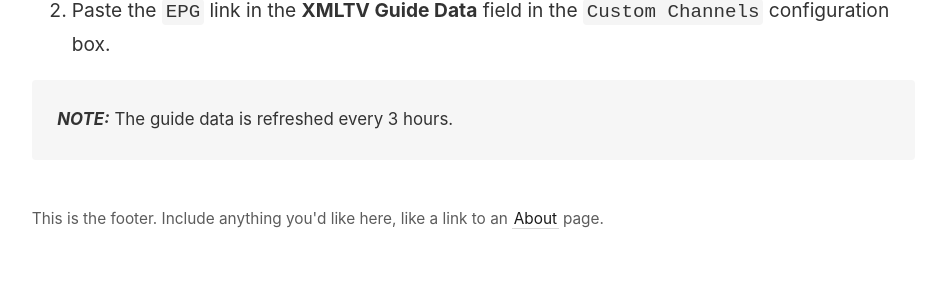
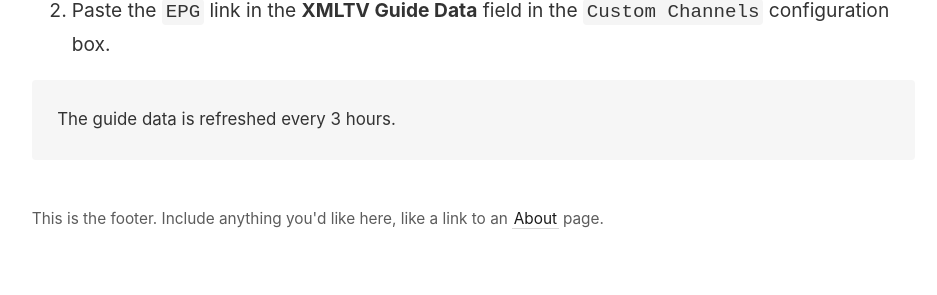
Before and after one commit to curtwarfield/pluto-for-channels, a Jekyll site: the page built from _pages/index.md, in a window 1280 px wide. Shown: the part 870-1165 px from the top of the page, without its empty margins (45-982 px from the left). Built offline with Jekyll 4.4.1, drawn with Linux system fonts in a browser that asks for light colours.

Commit message:
Update index.md file

```diff
--- a/_pages/index.md
+++ b/_pages/index.md
@@ -27,7 +27,7 @@ Use these links to keep your Pluto guide data updated:
 1. Paste the `Playlist` link in the **Source** URL field in the `Custom Channels` configuration box.
 2. Paste the `EPG` link in the **XMLTV Guide Data** field in the `Custom Channels` configuration box.
 
-> **_NOTE:_**  The guide data is refreshed every 3 hours.
+> The guide data is refreshed every 3 hours.
 
 <style>
   .wrapper {
```
